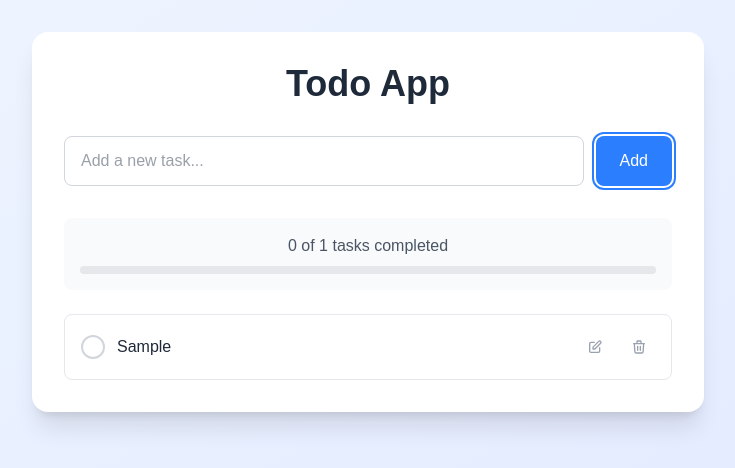
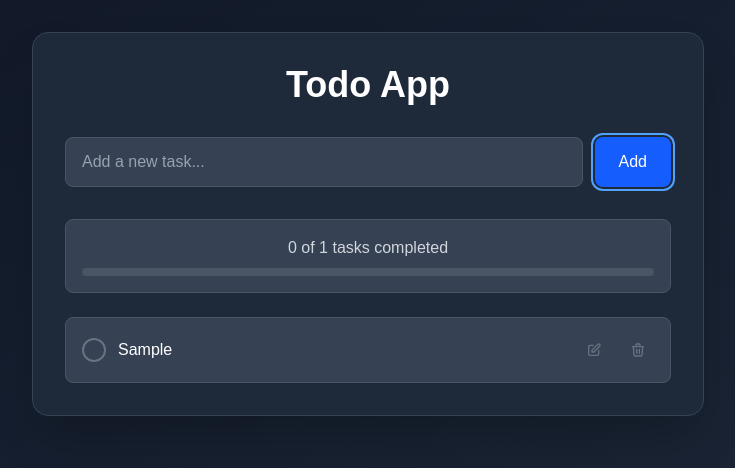
Before and after one commit to ns-test-org/testing-stand-65, a Next.js app in the folder packages/new-web-app-room/: page / in a window 1280 px wide. Both pictures are taken after typing "Sample" into the empty fields and a click on the button "Add". Shown: the top 468 px of the page, without its empty margins (272-1007 px from the left). Built offline with nearby package versions, Linux system fonts and the light colour scheme.

Commit message:
AI chat session: Updated code and files

```diff
--- a/packages/new-web-app-room/src/app/page.tsx
+++ b/packages/new-web-app-room/src/app/page.tsx
@@ -73,10 +73,10 @@ export default function TodoApp() {
   const totalCount = todos.length;
 
   return (
-    <div className="min-h-screen bg-gradient-to-br from-blue-50 to-indigo-100 py-8 px-4">
+    <div className="min-h-screen bg-gradient-to-br from-gray-900 to-gray-800 py-8 px-4">
       <div className="max-w-2xl mx-auto">
-        <div className="bg-white rounded-2xl shadow-xl p-8">
-          <h1 className="text-4xl font-bold text-gray-800 text-center mb-8">
+        <div className="bg-gray-800 rounded-2xl shadow-2xl p-8 border border-gray-700">
+          <h1 className="text-4xl font-bold text-white text-center mb-8">
             Todo App
           </h1>
 
@@ -88,11 +88,11 @@ export default function TodoApp() {
               onChange={(e) => setInputValue(e.target.value)}
               onKeyPress={handleKeyPress}
               placeholder="Add a new task..."
-              className="flex-1 px-4 py-3 border border-gray-300 rounded-lg focus:outline-none focus:ring-2 focus:ring-blue-500 focus:border-transparent text-gray-700"
+              className="flex-1 px-4 py-3 border border-gray-600 rounded-lg focus:outline-none focus:ring-2 focus:ring-blue-400 focus:border-transparent text-white bg-gray-700 placeholder-gray-400"
             />
             <button
               onClick={addTodo}
-              className="px-6 py-3 bg-blue-500 text-white rounded-lg hover:bg-blue-600 focus:outline-none focus:ring-2 focus:ring-blue-500 focus:ring-offset-2 transition-colors font-medium"
+              className="px-6 py-3 bg-blue-600 text-white rounded-lg hover:bg-blue-500 focus:outline-none focus:ring-2 focus:ring-blue-400 focus:ring-offset-2 focus:ring-offset-gray-800 transition-colors font-medium"
             >
               Add
             </button>
@@ -100,13 +100,13 @@ export default function TodoApp() {
 
           {/* Stats */}
           {totalCount > 0 && (
-            <div className="mb-6 p-4 bg-gray-50 rounded-lg">
-              <p className="text-gray-600 text-center">
+            <div className="mb-6 p-4 bg-gray-700 rounded-lg border border-gray-600">
+              <p className="text-gray-300 text-center">
                 {completedCount} of {totalCount} tasks completed
               </p>
-              <div className="w-full bg-gray-200 rounded-full h-2 mt-2">
+              <div className="w-full bg-gray-600 rounded-full h-2 mt-2">
                 <div
-                  className="bg-green-500 h-2 rounded-full transition-all duration-300"
+                  className="bg-green-400 h-2 rounded-full transition-all duration-300"
                   style={{ width: `${totalCount > 0 ? (completedCount / totalCount) * 100 : 0}%` }}
                 ></div>
               </div>
@@ -116,8 +116,8 @@ export default function TodoApp() {
           {/* Todo list */}
           <div className="space-y-3">
             {todos.length === 0 ? (
-              <div className="text-center py-12 text-gray-500">
-                <svg className="w-16 h-16 mx-auto mb-4 text-gray-300" fill="none" stroke="currentColor" viewBox="0 0 24 24">
+              <div className="text-center py-12 text-gray-400">
+                <svg className="w-16 h-16 mx-auto mb-4 text-gray-600" fill="none" stroke="currentColor" viewBox="0 0 24 24">
                   <path strokeLinecap="round" strokeLinejoin="round" strokeWidth={1.5} d="M9 12l2 2 4-4m6 2a9 9 0 11-18 0 9 9 0 0118 0z" />
                 </svg>
                 <p className="text-lg">No tasks yet!</p>
@@ -129,8 +129,8 @@ export default function TodoApp() {
                   key={todo.id}
                   className={`flex items-center gap-3 p-4 border rounded-lg transition-all ${
                     todo.completed
-                      ? 'bg-green-50 border-green-200'
-                      : 'bg-white border-gray-200 hover:border-gray-300'
+                      ? 'bg-green-900/30 border-green-700'
+                      : 'bg-gray-700 border-gray-600 hover:border-gray-500'
                   }`}
                 >
                   <button
@@ -138,7 +138,7 @@ export default function TodoApp() {
                     className={`w-6 h-6 rounded-full border-2 flex items-center justify-center transition-colors ${
                       todo.completed
                         ? 'bg-green-500 border-green-500 text-white'
-                        : 'border-gray-300 hover:border-green-400'
+                        : 'border-gray-500 hover:border-green-400'
                     }`}
                   >
                     {todo.completed && (
@@ -155,7 +155,7 @@ export default function TodoApp() {
                         value={editingText}
                         onChange={(e) => setEditingText(e.target.value)}
                         onKeyPress={handleEditKeyPress}
-                        className="flex-1 px-3 py-1 border border-gray-300 rounded focus:outline-none focus:ring-2 focus:ring-blue-500"
+                        className="flex-1 px-3 py-1 border border-gray-600 rounded focus:outline-none focus:ring-2 focus:ring-blue-400 bg-gray-600 text-white"
                         autoFocus
                       />
                       <button
@@ -176,15 +176,15 @@ export default function TodoApp() {
                       <span
                         className={`flex-1 ${
                           todo.completed
-                            ? 'text-gray-500 line-through'
-                            : 'text-gray-800'
+                            ? 'text-gray-400 line-through'
+                            : 'text-white'
                         }`}
                       >
                         {todo.text}
                       </span>
                       <button
                         onClick={() => startEditing(todo.id, todo.text)}
-                        className="p-2 text-gray-400 hover:text-blue-500 transition-colors"
+                        className="p-2 text-gray-500 hover:text-blue-400 transition-colors"
                         title="Edit task"
                       >
                         <svg className="w-4 h-4" fill="none" stroke="currentColor" viewBox="0 0 24 24">
@@ -193,7 +193,7 @@ export default function TodoApp() {
                       </button>
                       <button
                         onClick={() => deleteTodo(todo.id)}
-                        className="p-2 text-gray-400 hover:text-red-500 transition-colors"
+                        className="p-2 text-gray-500 hover:text-red-400 transition-colors"
                         title="Delete task"
                       >
                         <svg className="w-4 h-4" fill="none" stroke="currentColor" viewBox="0 0 24 24">
```
